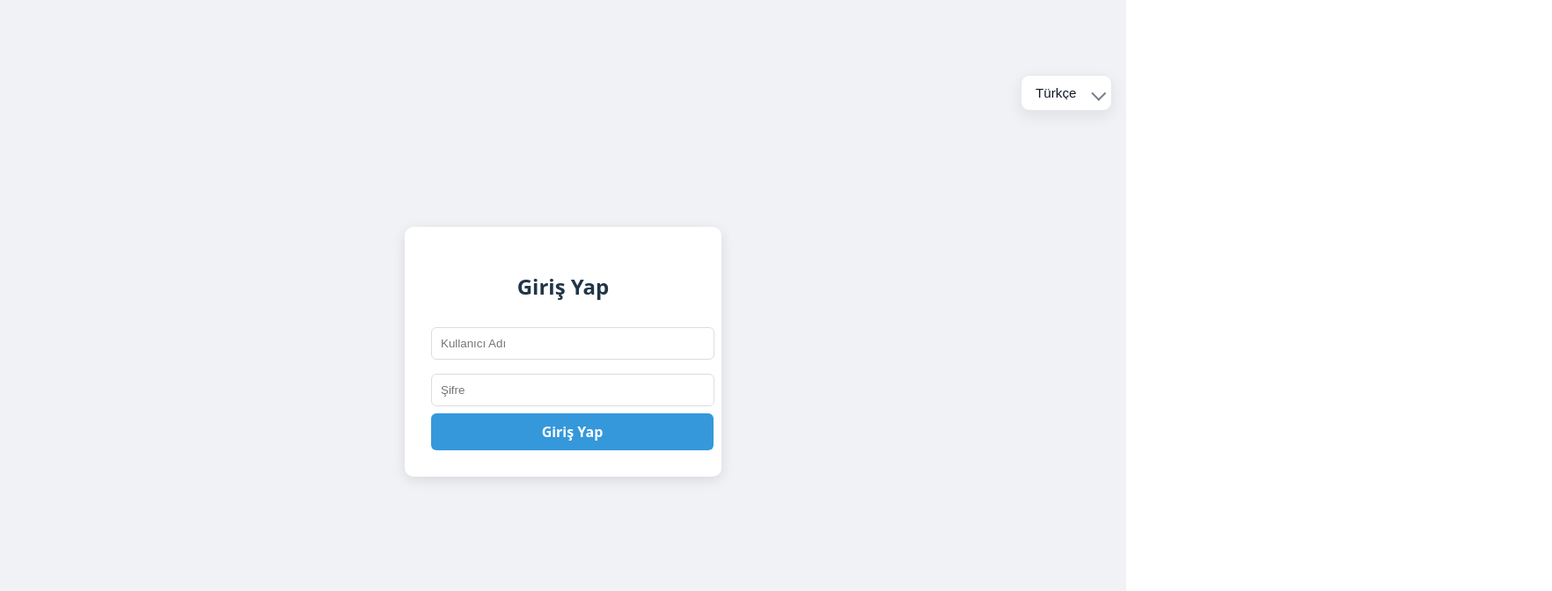
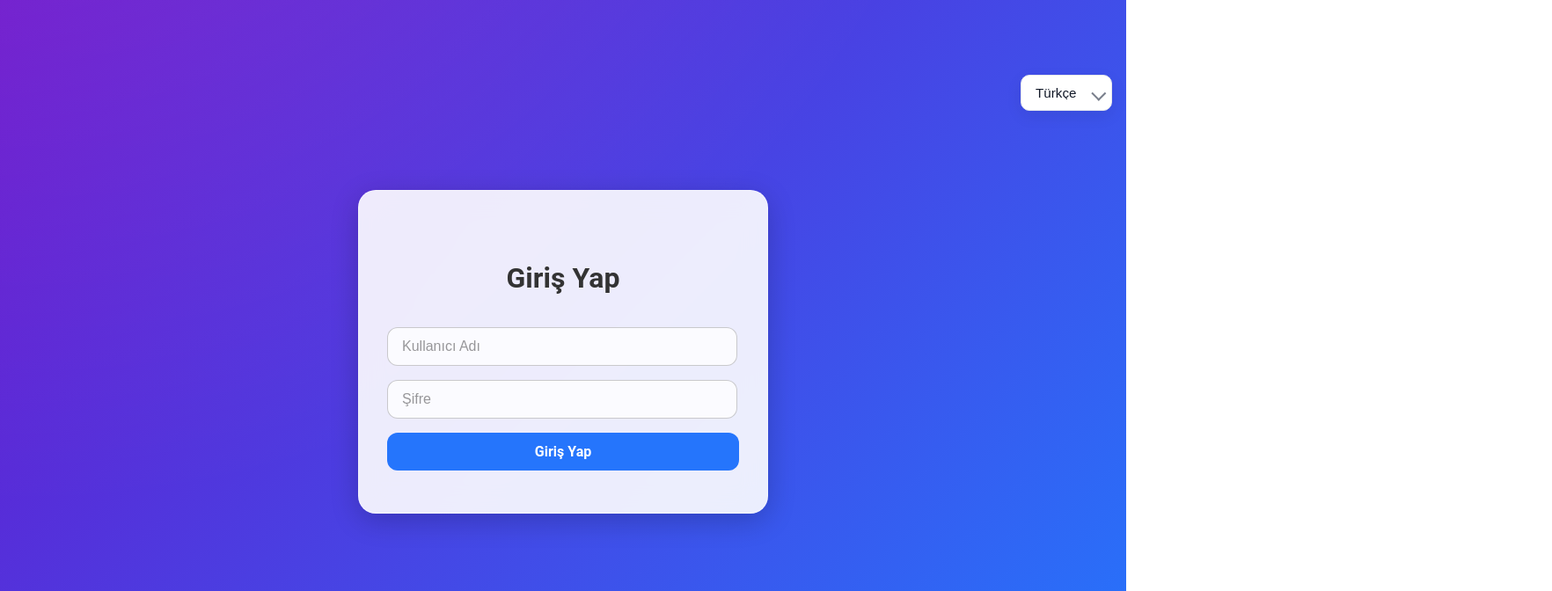
Before and after one commit to mhmtlmetin/ticket-system, a React (Vite) app: page / in a window 1280 px wide. Shown: the top 672 px of the page at 88% size, 1764 px wide, since content can reach past the window. Built offline with nearby package versions, Linux system fonts and the light colour scheme.

Commit message:
tasarımsal düzenlemeler

```diff
--- a/src/pages/login.jsx
+++ b/src/pages/login.jsx
@@ -6,6 +6,8 @@ import { setCredentials, setError } from "../redux/auth/authSlice";
 import { useTranslation } from "react-i18next";
 import { Formik, Form, Field, ErrorMessage } from "formik";
 import * as Yup from "yup";
+import { ToastContainer, toast } from "react-toastify";
+import "react-toastify/dist/ReactToastify.css";
 import "../styles/login.scss";
 
 export default function Login() {
@@ -43,6 +45,7 @@ export default function Login() {
         dispatch(setError("Invalid username or password"));
       }
     } catch (err) {
+        toast.error("kullanıcı adı veya şifre hatalı!");
       dispatch(setError("Login failed"));
     }
   };
--- a/src/styles/Login.scss
+++ b/src/styles/Login.scss
@@ -1,36 +1,121 @@
 .login-container {
+  width: 100vw;
+  height: 100vh;
   display: flex;
   justify-content: center;
   align-items: center;
-  width: 100vw;
-  height: 100vh;
-  background: #f0f2f5;
+  background: linear-gradient(135deg, #6a11cb, #2575fc);
+  font-family: 'Roboto', sans-serif;
+  overflow: hidden;
+
+  &::before {
+    content: "";
+    position: absolute;
+    width: 150%;
+    height: 150%;
+    background: radial-gradient(circle at top left, rgba(255, 255, 255, 0.15), transparent 50%);
+    transform: rotate(25deg);
+  }
 
   .login-box {
-    background: white;
-    padding: 30px;
-    border-radius: 10px;
-    box-shadow: 0 4px 15px rgba(0, 0, 0, 0.1);
-    width: 300px;
+    position: relative;
+    background: rgba(255, 255, 255, 0.9); // Beyaza yakın arkaplan
+    backdrop-filter: blur(15px);
+    -webkit-backdrop-filter: blur(15px);
+    border-radius: 20px;
+    padding: 3rem 2rem;
+    width: 100%;
+    max-width: 400px;
+    box-shadow: 0 8px 32px rgba(0, 0, 0, 0.2);
+    border: 1px solid rgba(255, 255, 255, 0.4);
+    transition: transform 0.3s ease, box-shadow 0.3s ease;
+
+    &:hover {
+      transform: translateY(-5px);
+      box-shadow: 0 15px 40px rgba(0, 0, 0, 0.35);
+    }
+
+    h2 {
+      font-size: 2rem;
+      font-weight: 700;
+      color: #333; // Daha okunaklı koyu renk
+      margin-bottom: 2rem;
       text-align: center;
     }
 
     input {
-    width: 100%;
-    margin: 8px 0;
-    padding: 10px;
-    border: 1px solid #ddd;
-    border-radius: 6px;
+      width: 91%;
+      padding: 0.75rem 1rem;
+      margin-bottom: 1rem;
+      border-radius: 12px;
+      border: 1px solid rgba(0, 0, 0, 0.2); // Koyu sınır
+      background: rgba(255, 255, 255, 0.8); // Açık input arkaplanı
+      color: #333; // Okunaklı yazı rengi
+      font-size: 1rem;
+      transition: border 0.3s, background 0.3s, box-shadow 0.3s;
+
+      &::placeholder {
+        color: rgba(0, 0, 0, 0.4);
+      }
+
+      &:focus {
+        border-color: #2575fc;
+        box-shadow: 0 0 10px rgba(37, 117, 252, 0.5);
+        outline: none;
+        background: rgba(255, 255, 255, 1);
+      }
+    }
+
+    div {
+      color: #ff4d4f; // Hata mesajları kırmızı
+      font-size: 0.875rem;
+      margin-top: -0.5rem;
+      margin-bottom: 0.5rem;
     }
 
     button {
-    width: 107%;
-    padding: 10px;
-    background: #3498db;
+      width: 100%;
+      padding: 0.75rem 1rem;
+      border-radius: 12px;
       border: none;
-    border-radius: 6px;
-    color: white;
-    font-weight: bold;
+      font-size: 1rem;
+      font-weight: 600;
       cursor: pointer;
+      background: #2575fc; // Mavi buton
+      color: #fff;
+      transition: background 0.3s, transform 0.2s, box-shadow 0.3s;
+
+      &:hover {
+        background: #0053ba;
+        transform: translateY(-2px);
+        box-shadow: 0 5px 15px rgba(0, 0, 0, 0.2);
+      }
+
+      &:disabled {
+        background: rgba(37, 117, 252, 0.4);
+        cursor: not-allowed;
       }
     }
+  }
+}
+
+// Responsive
+@media (max-width: 480px) {
+  .login-container {
+    padding: 1rem;
+
+    .login-box {
+      padding: 2rem 1.5rem;
+
+      h2 {
+        font-size: 1.75rem;
+      }
+
+      input,
+      button {
+        font-size: 0.95rem;
+        padding: 0.65rem 1rem;
+      }
+    }
+  }
+}
--- a/src/styles/languageSwitcher.scss
+++ b/src/styles/languageSwitcher.scss
@@ -16,7 +16,7 @@
   gap: 0.5rem;
 }
 
-/* küçük gövde, kenarlık ve hafif gölge */
+
 .wrapper {
   background: var(--bg);
   border: 1px solid var(--border);
@@ -27,14 +27,14 @@
   align-items: center;
 }
 
-/* Select görünümü */
+
 .select {
   -webkit-appearance: none;
   -moz-appearance: none;
   appearance: none;
   border: none;
   background: transparent;
-  padding: 6px 28px 6px 8px; /* sağda ok için boşluk */
+  padding: 6px 28px 6px 8px;
   font-size: 0.95rem;
   line-height: 1;
   color: #111827;
@@ -42,7 +42,7 @@
   outline: none;
 }
 
-/* wrapper'ın sağ tarafına özel ok çizimi (pseudo-element) */
+
 .wrapper {
   position: relative;
   &::after {
@@ -74,7 +74,7 @@
   border-color: rgba(37,99,235,0.14);
 }
 
-/* responsive küçültme */
+/* responsive */
 @media (max-width: 420px) {
   .container {
     top: 0.6rem;
```
Lines whose indentation alone changed are shown as unchanged.
